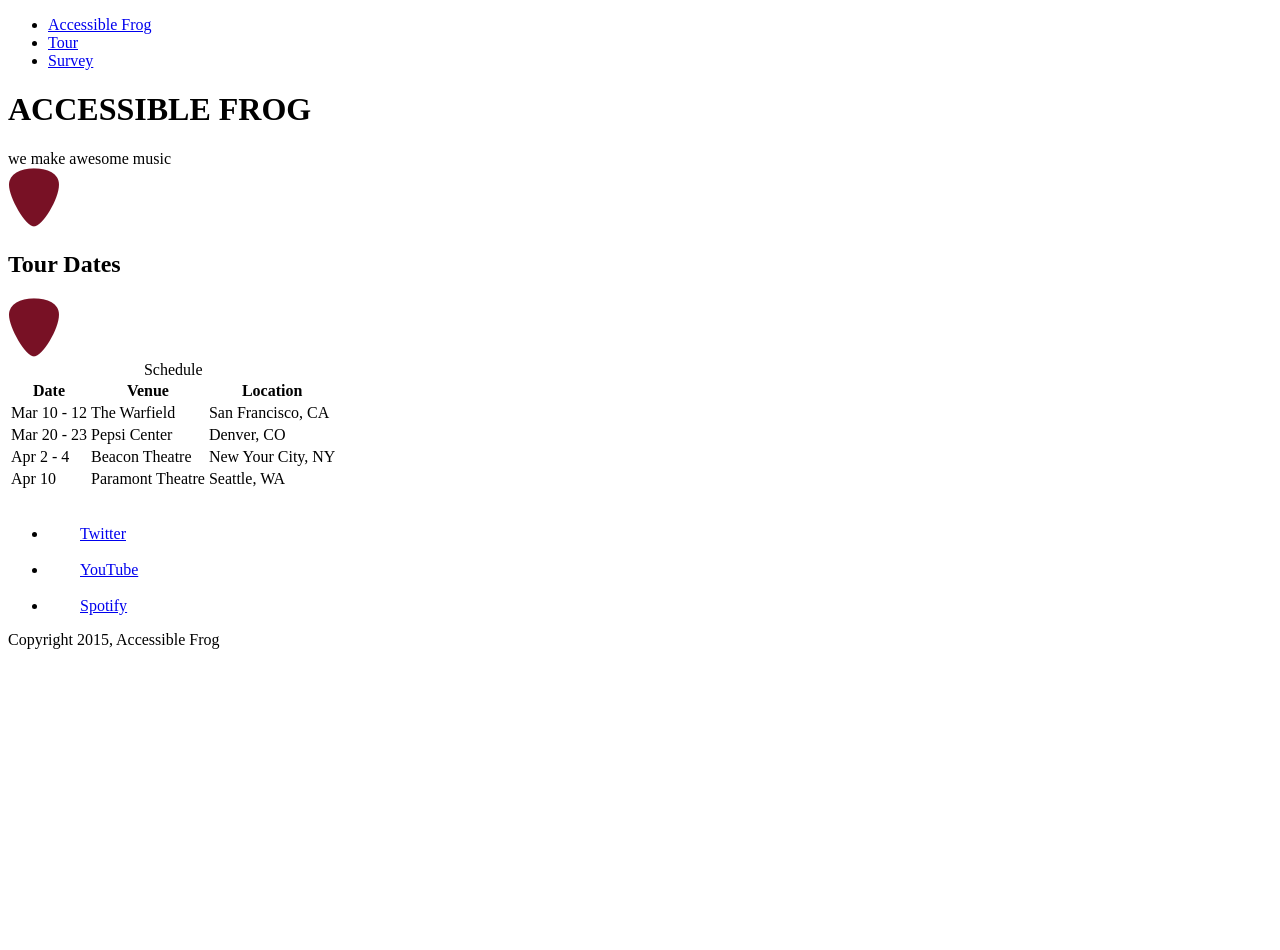
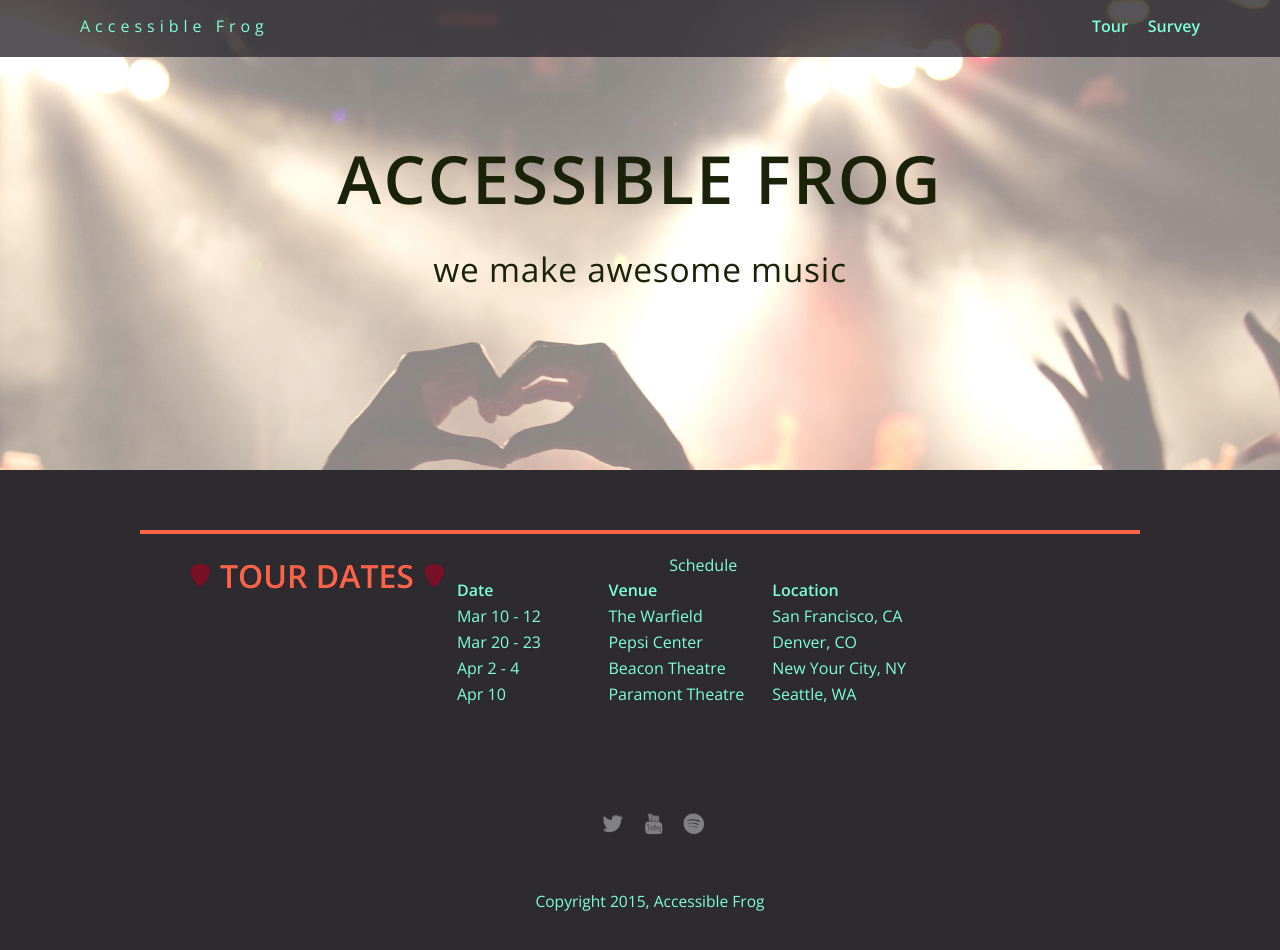
Before and after one commit to wahidyankf/treehouse-frontend-08-accessibility-refactor, a plain HTML site: page tour.html in a window 1280 px wide. Before the commit the page ends 800 px from the top, so only its background shows below. Drawn offline with nearby package versions, Linux system fonts and the light colour scheme.

Commit message:
Update 2017-07-24T06:19:01.372Z

```diff
--- a/index.html
+++ b/index.html
@@ -2,7 +2,7 @@
 <html lang="en">
   <head>
       <meta charset="utf-8">
-      <link href="css/styles.css" rel="stylesheet" type="text/css" />
+      <link rel="stylesheet" href="css/index.min.css">
       <meta name="viewport" content="width=device-width, initial-scale=1, maximum-scale=1, user-scalable=0"/>
       <link href='https://fonts.googleapis.com/css?family=Open+Sans:400,300,600' rel='stylesheet' type='text/css'>
       <title>Accessible Frog</title>
--- a/tour.html
+++ b/tour.html
@@ -3,8 +3,7 @@
 
 <head>
   <meta charset="utf-8">
-  <link href="css/styles.css" rel="stylesheet" type="text/css" />
-  <link href="css/tour.css" rel="stylesheet" type="text/css" />
+  <link rel="stylesheet" href="css/tour.min.css">
   <meta name="viewport" content="width=device-width, initial-scale=1, maximum-scale=1, user-scalable=0" />
   <link href='https://fonts.googleapis.com/css?family=Open+Sans:400,300,600' rel='stylesheet' type='text/css'>
   <title>Accessible Frog</title>
```
Also changed, not shown: survey.html (+6 -7 lines), css/index.min.css (added), css/survey.min.css (added), css/tour.min.css (added).
